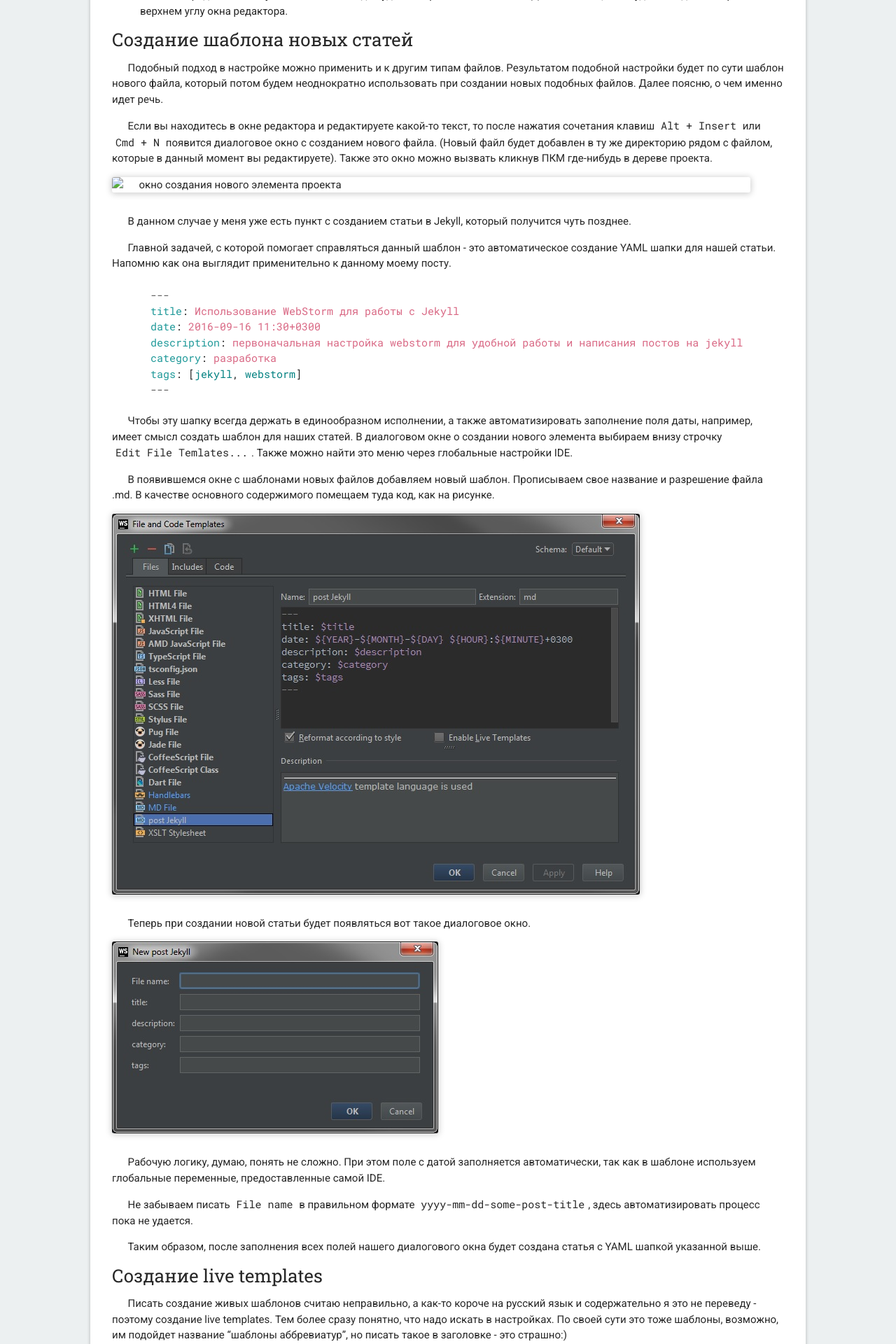
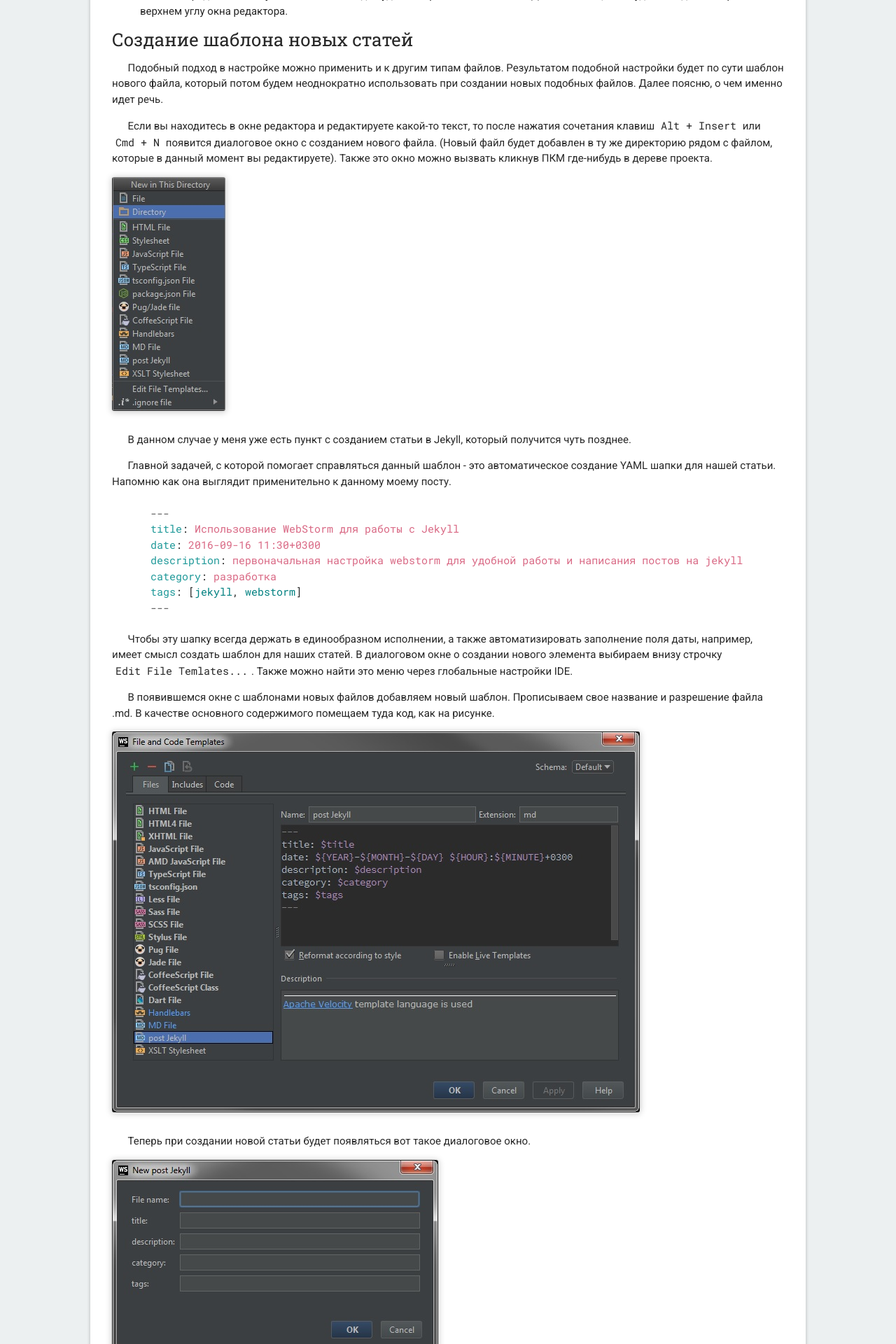
Before and after one commit to kiviok/kiviok.github.io, a Jekyll site: the page built from _posts/2016-09-16-using-webstorm-for-jekyll.md, in a window 1280 px wide. Shown: the part 735-2655 px from the top of the page at 70% size. Built offline with Jekyll 4.4.1, drawn with Linux system fonts in a browser that asks for light colours; comment, search, counter and statistics services are not loaded.

Commit message:
fix image path

```diff
--- a/_posts/2016-09-16-using-webstorm-for-jekyll.md
+++ b/_posts/2016-09-16-using-webstorm-for-jekyll.md
@@ -34,7 +34,7 @@ poster: /img/posters/poster14.svg
 
 Если вы находитесь в окне редактора и редактируете какой-то текст, то после нажатия сочетания клавиш `Alt + Insert` или `Cmd + N` появится диалоговое окно с созданием нового файла. (Новый файл будет добавлен в ту же директорию рядом с файлом, которые в данный момент вы редактируете). Также это окно можно вызвать кликнув ПКМ где-нибудь в дереве проекта.
 
-![окно создания нового элемента проекта](/img/new-dialog.jpg)
+![окно создания нового элемента проекта](/img/webstorm/new-dialog.jpg)
 
 В данном случае у меня уже есть пункт с созданием статьи в Jekyll, который получится чуть позднее.
 
```
